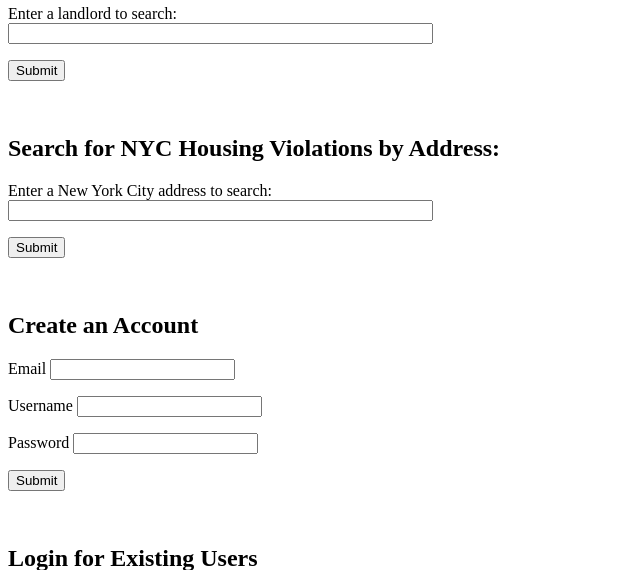
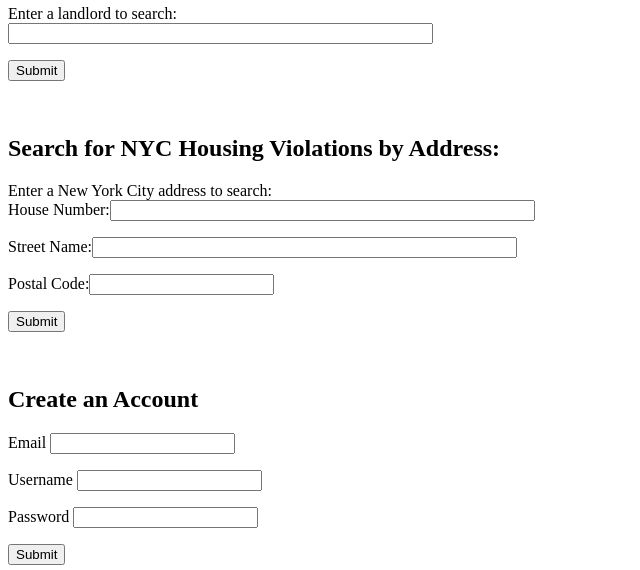
Before and after one commit to mauratee/Renters-Speak, a Flask app: page / in a window 1280 px wide. Shown: the part 471-1041 px from the top of the page, without its empty margins (0-640 px from the left). Run offline with Flask 2, Linux system fonts and the light colour scheme.

Commit message:
Update Search Violations form on homepage.html to break user input into three fields

```diff
--- a/templates/homepage.html
+++ b/templates/homepage.html
@@ -45,7 +45,15 @@
     <form action="/search_hpdviolations_by_address">
       <p>
         Enter a New York City address to search:<br>
-        <input type="text" name="search_hpd_by_address" size="50">
+        House Number:<input type="text" name="search_hpd_by_housenumber" size="50">
+      </p>
+
+      <p>
+        Street Name:<input type="text" name="search_hpd_by_streetname" size="50">
+      </p>
+
+      <p>
+        Postal Code:<input type="text" name="search_hpd_by_postalcode">
       </p>
 
       <p>
```
